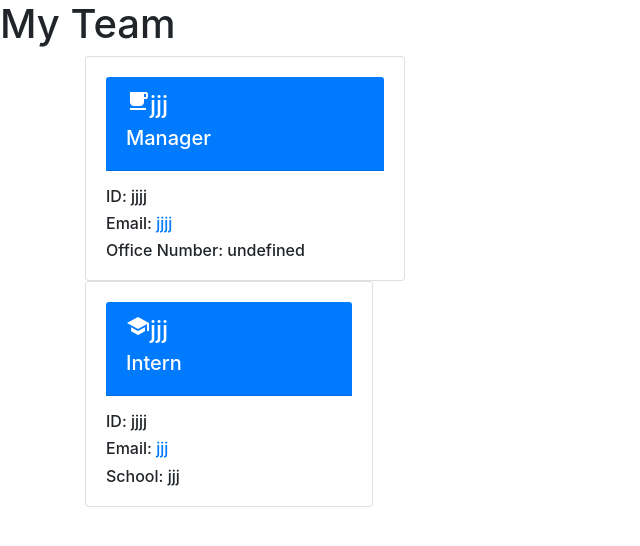
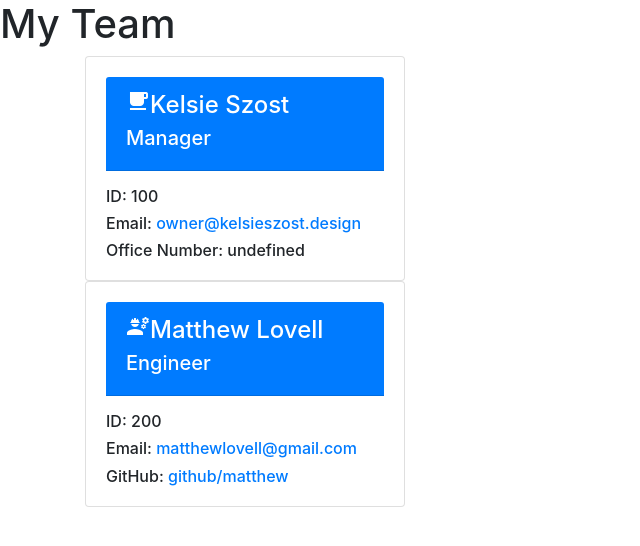
Before and after one commit to kelsieszost/teamprofilegenerator, a website: page index.html in a window 1280 px wide. Shown: the whole page, without its empty margins (0-640 px from the left). Drawn offline with nearby package versions, Linux system fonts and the light colour scheme; files that its build step writes are made by us from their sources.

Commit message:
3/4 passed tests

```diff
--- a/index.html
+++ b/index.html
@@ -23,37 +23,35 @@
         <div class="card" style="width: 20rem;">
             <div class="card-body">
                 <div class="card-header bg-primary text-white">
-                <h4 class="card-title"><span class="material-icons">local_cafe</span>jjj</h4>
+                <h4 class="card-title"><span class="material-icons">local_cafe</span>Kelsie Szost</h4>
                 <h5 class="card-subtitle mb-2">Manager</h5>
                 </div>
                 <p></p>
-                <h6 class="card-text">ID: jjjj</h6>
-                <h6 class="card-text">Email: <a href="mailto:jjjj">jjjj</a></h6>
+                <h6 class="card-text">ID: 100</h6>
+                <h6 class="card-text">Email: <a href="mailto:owner@kelsieszost.design">owner@kelsieszost.design</a></h6>
                 <h6 class="card-text">Office Number: undefined</h6>
             </div>
         </div>
     </div>
 </div>
-</section>
-<section>
+</section><section>
         <div class="container">
-        <div class="intern">
-            <div class="card" style="width: 18rem;">
+            <div class="engineer">
+                <div class="card" style="width: 20rem;">
                     <div class="card-body">
                         <div class="card-header bg-primary text-white">
-                    <h4 class="card-title"><span class="material-icons">school</span>jjj</h4>
-                    <h5 class="card-subtitle mb-2">Intern</h5>
+                        <h4 class="card-title"><span class="material-icons">engineering</span>Matthew Lovell</h4>
+                        <h5 class="card-subtitle mb-2">Engineer</h5>
                         </div>
                         <p></p>
-                    <h6 class="card-text">ID: jjjj</h6>
-                    <h6 class="card-text">Email: <a href="mailto:jjj">jjj</a></h6>
-                    <h6 class="card-text">School: jjj</h6>
+                        <h6 class="card-text">ID: 200</h6>
+                        <h6 class="card-text">Email: <a href="mailto:matthewlovell@gmail.com">matthewlovell@gmail.com</a></h6>
+                        <h6 class="card-text">GitHub: <a href="https://github.com/github/matthew" target="_blank" rel="noopener noreferrer">github/matthew</a></h6>
                     </div>
                 </div>
             </div>
         </div>
     </section>
-
 </div>
 </main>
 </body>
```
Also changed, not shown: __tests__/employee.test.js (+1 -1 lines), __tests__/manager.test.js (+1 -1 lines). Lines whose indentation alone changed are shown as unchanged.
